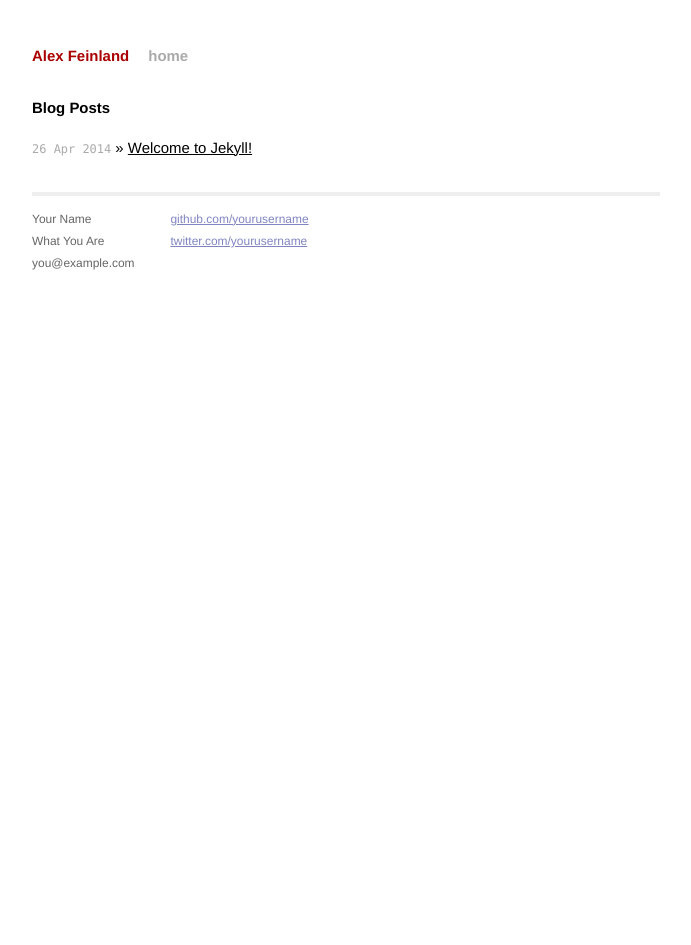
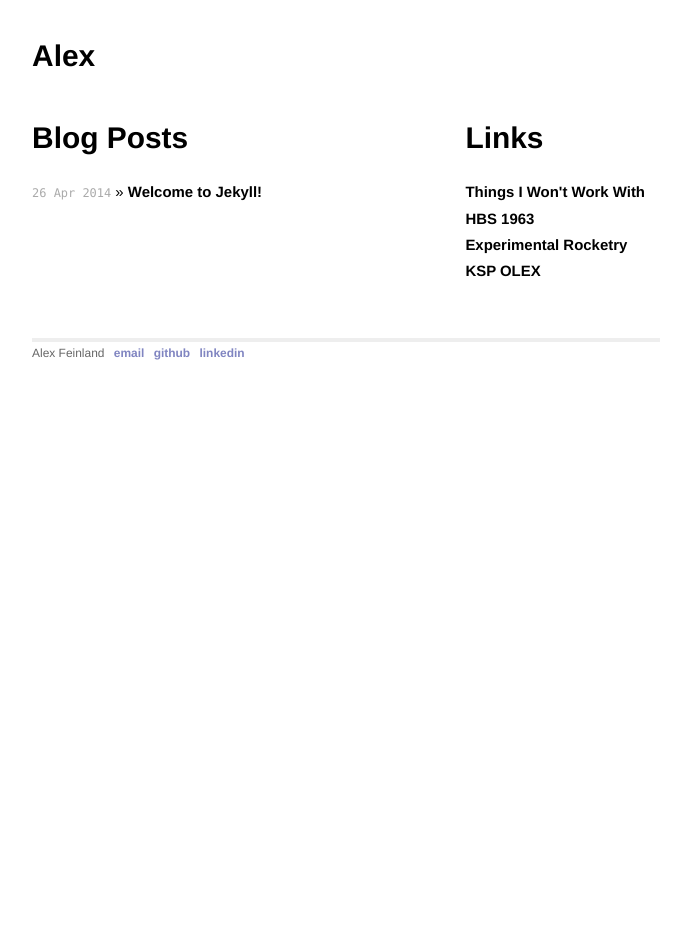
Before and after one commit to afeinland/afeinland.github.io, a Jekyll site: the page built from index.html, in a window 1280 px wide. Shown: the whole page, without its empty margins (294-985 px from the left). Built offline with Jekyll 4.4.1, drawn with Linux system fonts in a browser that asks for light colours; Markdown is read by kramdown in place of the engine named in the settings.

Commit message:
new format

```diff
--- a/_config.yml
+++ b/_config.yml
@@ -1,4 +1,4 @@
-name: Alex Feinland
+name: Alex
 markdown: redcarpet
 pygments: true
 timezone: America/San_Diego
--- a/_layouts/default.html
+++ b/_layouts/default.html
@@ -12,31 +12,31 @@
         <!-- Custom CSS -->
         <link rel="stylesheet" href="/css/main.css">
 
+        {% if page.style_file %}
+            <link rel="stylesheet" href="{{ page.style_file }}">
+        {% endif %}
+
+        {% if page.style %}
+            <style type="text/css"> {{ page.style }} </style>
+        {% endif %}
+
     </head>
     <body>
 
         <div class="site">
           <div class="header">
             <h1 class="title"><a href="/">{{ site.name }}</a></h1>
-            <a class="extra" href="/">home</a>
           </div>
 
           {{ content }}
 
           <div class="footer">
-            <div class="contact">
-              <p>
-                Your Name<br />
-                What You Are<br />
-                you@example.com
-              </p>
-            </div>
-            <div class="contact">
-              <p>
-                <a href="https://github.com/yourusername">github.com/yourusername</a><br />
-                <a href="https://twitter.com/yourusername">twitter.com/yourusername</a><br />
-              </p>
-            </div>
+            <ul class="contact">
+              <li>Alex Feinland</li>
+              <li><a href="mailto:afeinland@gmail.com?Subject=Hello%20again" target="_top">email</a></li>
+              <li><a href="https://github.com/afeinland">github</a></li>
+              <li><a href="https://twitter.com/yourusername">linkedin</a></li>
+            </ul>
           </div>
         </div>
         {% include analytics.html %}
--- a/css/main.css
+++ b/css/main.css
@@ -19,14 +19,16 @@ body {
   text-align: center;
 }
 
-h1, h2, h3, h4, h5, h6 {
-  font-size: 100%; }
 
 h1 { margin-bottom: 1em; }
 p { margin: 1em 0; }
 
-a         { color: #000; }
-a:hover   { color: #000; }
+a {
+  color: #000;
+  text-decoration: none;
+  font-weight: bold;
+}
+a:hover   { color: #FFF; }
 a:visited { color: #000; }
 
 /*****************************************************************************/
@@ -34,6 +36,20 @@ a:visited { color: #000; }
 /* Home
 /*
 /*****************************************************************************/
+
+#posts_container {
+    float: left;
+}
+
+#links_container {
+    margin-right: 1em;
+    float: right;
+}
+
+#clear_both {
+    clear: both;
+}
+
 .posts {
   list-style-type: none;
   margin-bottom: 2em;
@@ -49,11 +65,20 @@ a:visited { color: #000; }
   font-size: 80%;
 }
 
+.links {
+  list-style-type: none;
+  margin-bottom: 2em;
+}
+
+.links li {
+  line-height: 1.75em;
+}
 /*****************************************************************************/
 /*
 /* Site
 /*
 /*****************************************************************************/
+
 
 .site {
   font-size: 115%;
@@ -74,18 +99,20 @@ a:visited { color: #000; }
 }
 
 .title a {
-  color: #a00;
+  color: #000;
 }
 
 .title a:hover {
-  color: #000;
+  color: #FFF;
 }
 
+/* .extra class for secondary link in header */
 .header a.extra {
   color: #aaa;
   margin-left: 1em;
 }
 
+/* .extra class for secondary link in header */
 .header a.extra:hover {
   color: #000;
 }
@@ -102,9 +129,9 @@ a:visited { color: #000; }
   overflow: hidden;
 }
 
-.footer .contact {
-  float: left;
-  margin-right: 3em;
+.footer .contact li {
+  display: inline;
+  padding-right: 0.5em;
 }
 
 .footer .contact a {
--- a/index.html
+++ b/index.html
@@ -4,6 +4,7 @@ title: Alex Feinlandd
 ---
 
 <div id="home">
+    <div id="posts_container">
       <h1>Blog Posts</h1>
       <ul class="posts">
         {% for post in site.posts %}
@@ -11,3 +12,14 @@ title: Alex Feinlandd
         {% endfor %}
       </ul>
     </div>
+    <div id="links_container">
+      <h1>Links</h1>
+      <ul class="links">
+        <li><a href="http://pipeline.corante.com/archives/things_i_wont_work_with/" >Things I Won't Work With</a></li>
+        <li><a href="http://hbs1963.com/" >HBS 1963</a></li>
+        <li><a href="http://www.nakka-rocketry.net/" >Experimental Rocketry</a></li>
+        <li><a href="http://ksp.olex.biz/" >KSP OLEX</a></li>
+      </ul>
+    </div>
+    <br id="clear_both" /> <!-- Here? -->
+</div>
```
Also changed, not shown: _posts/2014-04-26-welcome-to-jekyll.markdown (+8 -1 lines), 1 other file. Lines whose indentation alone changed are shown as unchanged.
